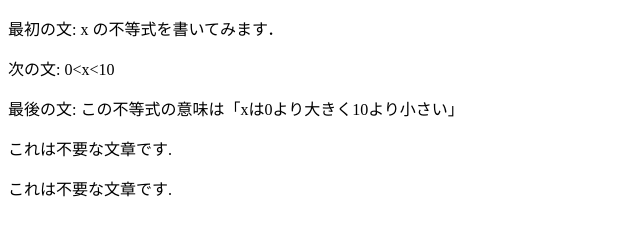
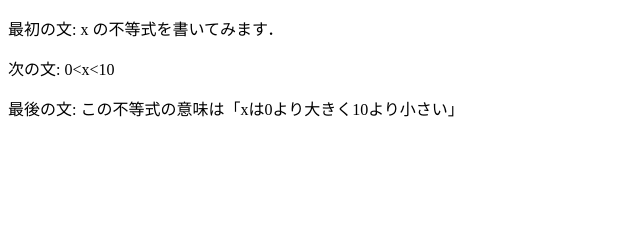
Before and after one commit to G284162022/medialabo, a plain HTML site: page practice-html/structure.html in a window 1280 px wide. Shown: the whole page, without its empty margins (0-640 px from the left). Drawn offline with Linux system fonts and the light colour scheme.

Commit message:
scavadsv

```diff
--- a/practice-html/structure.html
+++ b/practice-html/structure.html
@@ -8,12 +8,8 @@
       <p>最初の文: x の不等式を書いてみます．</p>
       <p>次の文: 0&lt;x&lt;10</p>
       <p>最後の文: この不等式の意味は「xは0より大きく10より小さい」</p>
+      <!--
       <p>これは不要な文章です.</p>
-      <!--
-      <p>ここは
-      コメント
-      です</p>
       -->
-      <p>これは不要な文章です.</p>
    </body>
 </html>
```
